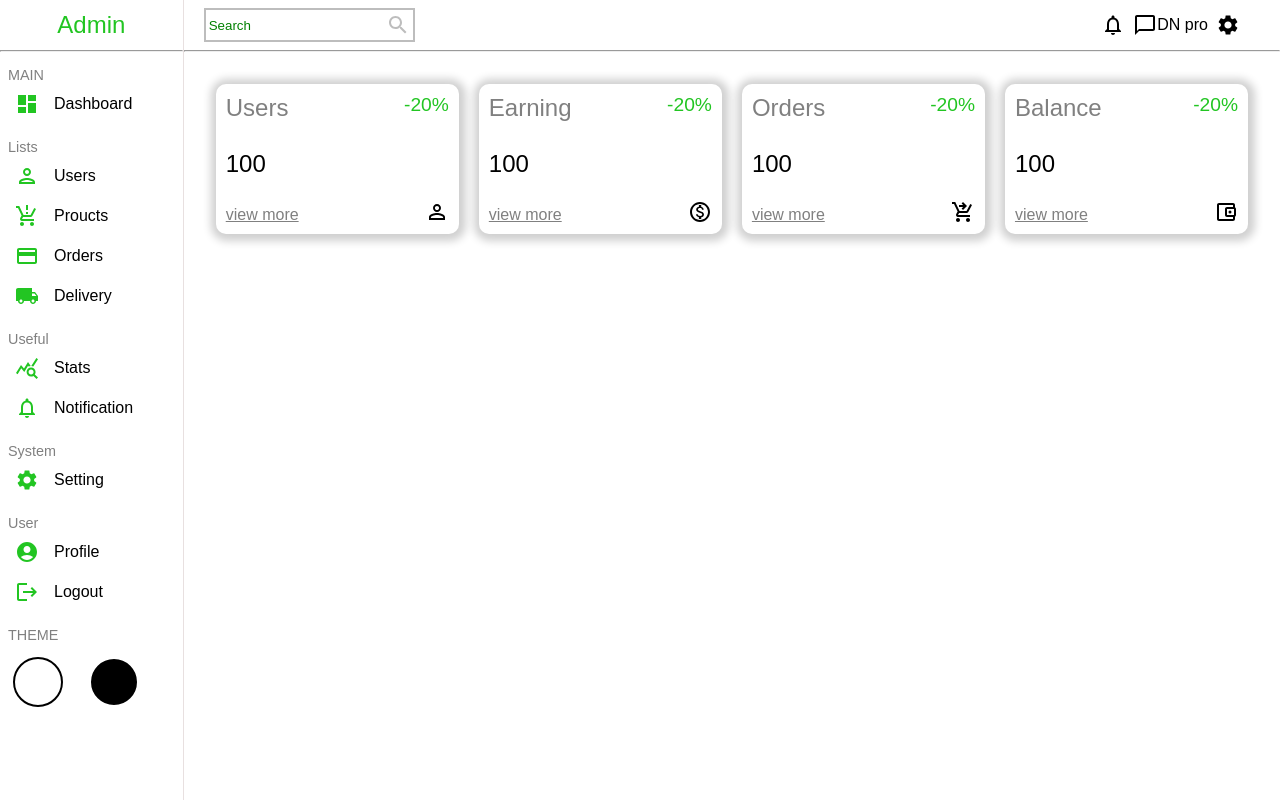
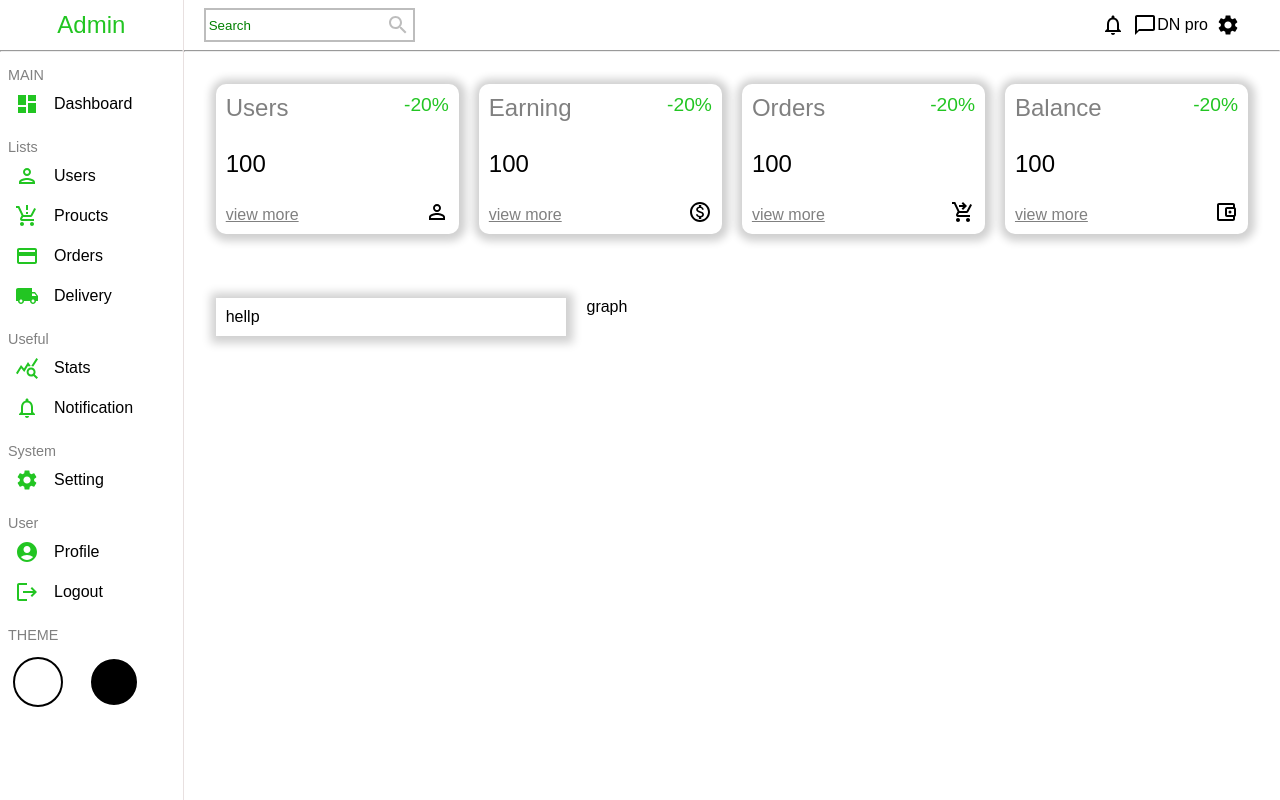
Before and after one commit to Bikalpa-Paudel/React-Dashboard, a React (Create React App) app: page / in a window 1280 px wide. Built offline with nearby package versions, Linux system fonts and the light colour scheme.

Commit message:
creating chart and graph component and makint their structure

```diff
--- /dev/null
+++ b/src/components/chart/Chart.jsx
@@ -0,0 +1,9 @@
+import './chart.css'
+
+export default function Chart(){
+    return(
+        <div className="chart">
+            hellp
+        </div>
+    )
+}
--- /dev/null
+++ b/src/components/chart/chart.css
@@ -0,0 +1,7 @@
+.chart{
+    box-shadow: 1px 1px 9px 6px rgba(0,0,0,0.19);
+    -webkit-box-shadow: 1px 1px 9px 6px rgba(0,0,0,0.19);
+    -moz-box-shadow: 1px 1px 9px 6px rgba(0,0,0,0.19);
+    flex: 1;
+    padding: 10px;
+}
--- /dev/null
+++ b/src/components/graph/Graph.jsx
@@ -0,0 +1,9 @@
+import './graph.css'
+
+export default function Graph(){
+    return(
+        <div className="graph">
+            graph
+        </div>
+    )
+}
--- /dev/null
+++ b/src/components/graph/graph.css
@@ -0,0 +1,3 @@
+.graph{
+    flex: 2;
+}
--- a/src/components/widget/Widget.jsx
+++ b/src/components/widget/Widget.jsx
@@ -1,5 +1,4 @@
 import './widget.css'
-import PersonOutlineOutlinedIcon from '@mui/icons-material/PersonOutlineOutlined';
 
 export default function Widget(props){
 
--- a/src/pages/home/Home.jsx
+++ b/src/pages/home/Home.jsx
@@ -4,6 +4,8 @@ import Widget from "../../components/widget/Widget";
 import "./home.css";
 import { useState } from "react";
 import data from './widgetData.js'
+import Chart from "../../components/chart/Chart";
+import Graph from "../../components/graph/Graph";
 
 export default function Home(){
     //widget data fetching
@@ -37,6 +39,10 @@ export default function Home(){
             <div className="widgets">
                 {widget}
             </div>
+            <div className="charts">
+                <Chart />
+                <Graph />
+            </div>
             </div>
         </div>
     )
--- a/src/pages/home/home.css
+++ b/src/pages/home/home.css
@@ -4,7 +4,7 @@
 .main-container{
     flex:6;
 }
-.widgets{
+.widgets, .charts{
     padding: 2rem;
     display: flex;
     gap:20px;
```
